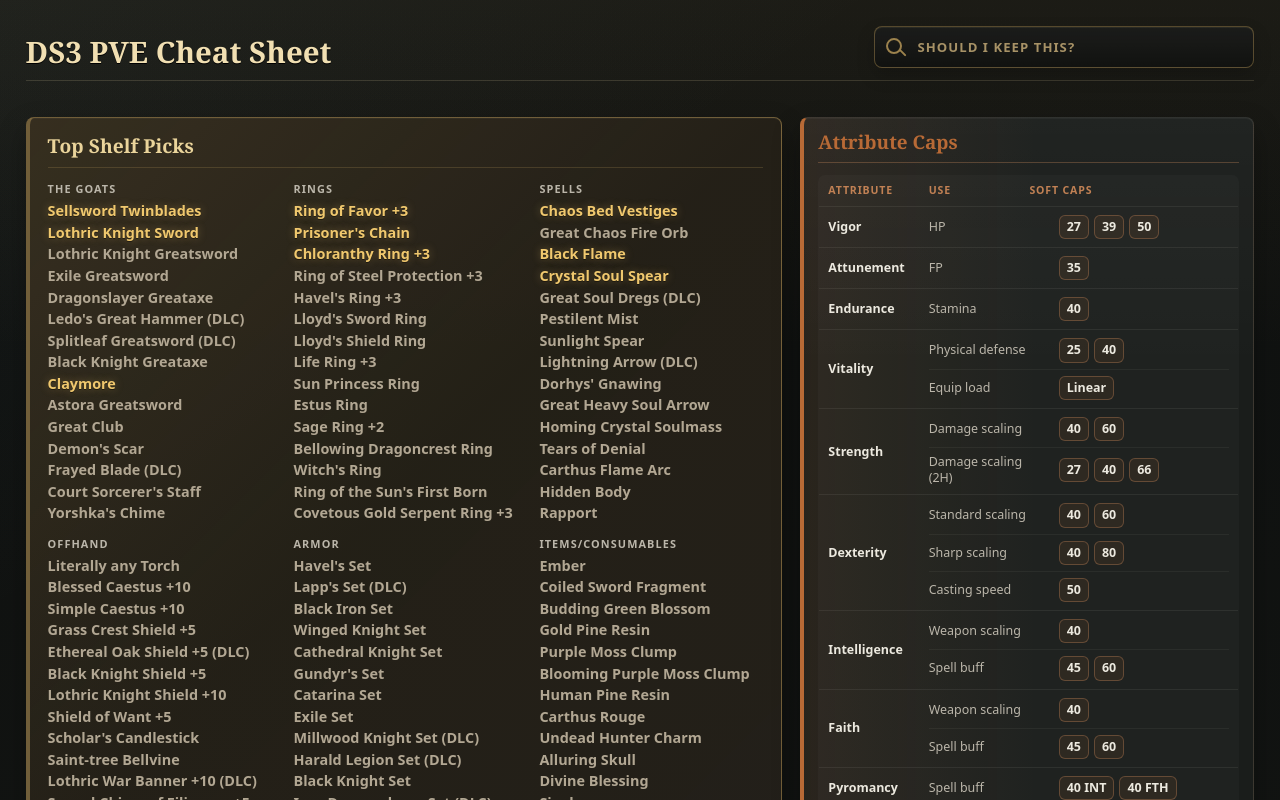
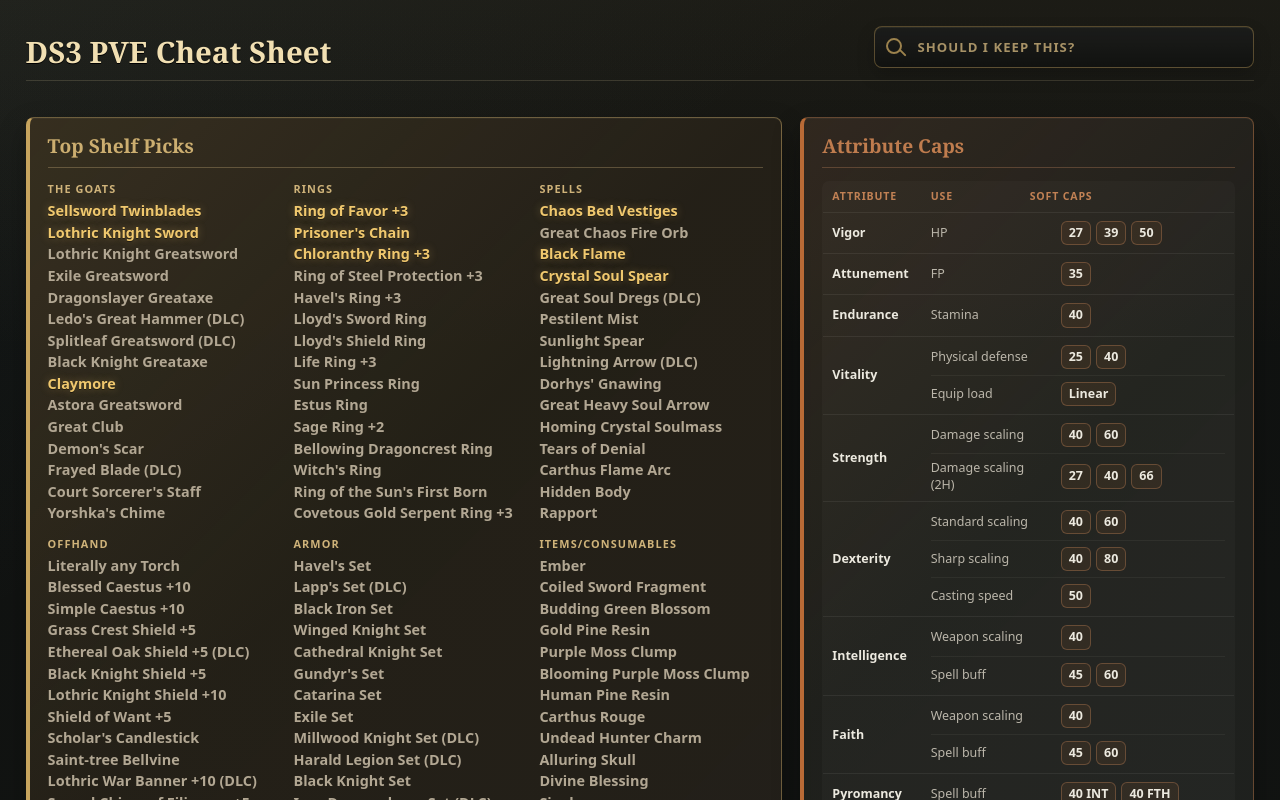
Before and after one commit to Morgpo/ds3-cheat-sheet, a React (Vite) app: page / in a window 1280 px wide. Shown: the top 800 px of the page. Built offline with nearby package versions, Linux system fonts and the light colour scheme.

Commit message:
Update styles.css

```diff
--- a/src/styles.css
+++ b/src/styles.css
@@ -173,6 +173,7 @@
 
 .feature-grid {
   position: relative;
+  align-items: stretch;
   grid-template-columns: minmax(0, 1.25fr) minmax(360px, 0.75fr);
   column-gap: 18px;
   margin-bottom: 14px;
@@ -276,7 +277,8 @@
   --accent: var(--c-top-shelf);
   min-height: 100%;
   padding: clamp(14px, 1.5vw, 18px);
-  border-color: rgba(199, 164, 94, 0.48);
+  border-color: color-mix(in srgb, var(--accent) 38%, var(--line-soft));
+  border-left-color: var(--accent);
   background:
     linear-gradient(135deg, rgba(199, 164, 94, 0.14), rgba(199, 164, 94, 0.035) 44%, rgba(255, 255, 255, 0.018)),
     rgba(31, 28, 22, 0.94);
@@ -298,6 +300,17 @@
   outline-offset: 3px;
 }
 
+.feature-grid > .top-shelf,
+.feature-grid > .caps-card {
+  min-height: 100%;
+  padding: clamp(14px, 1.5vw, 18px);
+  border-color: color-mix(in srgb, var(--accent) 38%, var(--line-soft));
+  border-left-color: var(--accent);
+  border-radius: 8px;
+  box-shadow: 0 12px 28px var(--shadow), inset 0 1px 0 rgba(255, 255, 255, 0.035);
+  overflow: hidden;
+}
+
 .section-title,
 .card-title-row {
   display: flex;
@@ -312,6 +325,13 @@
   border-bottom: 1px solid rgba(199, 164, 94, 0.2);
 }
 
+.feature-grid .section-title,
+.feature-grid .caps-card .card-head {
+  margin-bottom: 13px;
+  padding-bottom: 11px;
+  border-bottom: 1px solid color-mix(in srgb, var(--accent) 24%, var(--line-soft));
+}
+
 .section-title h2,
 .card-head h2 {
   min-width: 0;
@@ -319,8 +339,9 @@
   line-height: 1.08;
 }
 
-.section-title h2 {
-  color: #ead49b;
+.section-title h2,
+.feature-grid .caps-card .card-head h2 {
+  color: color-mix(in srgb, var(--accent) 86%, var(--text));
   font-size: clamp(1.12rem, 1.5vw, 1.45rem);
 }
 
@@ -545,8 +566,7 @@
 .caps-card {
   --accent: var(--c-caps);
   background:
-    linear-gradient(180deg, rgba(255, 255, 255, 0.03), transparent 28%),
-    linear-gradient(90deg, rgba(184, 106, 54, 0.1), transparent 52%),
+    linear-gradient(135deg, rgba(184, 106, 54, 0.14), rgba(184, 106, 54, 0.035) 44%, rgba(255, 255, 255, 0.018)),
     var(--panel);
 }
 
@@ -560,7 +580,7 @@
 
 .caps-table-wrap {
   display: grid;
-  gap: 10px;
+  gap: 14px;
 }
 
 .caps-table {
@@ -568,7 +588,7 @@
   border-collapse: collapse;
   table-layout: fixed;
   overflow: hidden;
-  border: 1px solid rgba(238, 232, 219, 0.075);
+  border: 1px solid color-mix(in srgb, var(--c-caps) 15%, rgba(238, 232, 219, 0.075));
   border-radius: 7px;
   background: var(--panel-soft);
 }
@@ -681,6 +701,10 @@
   color: color-mix(in srgb, var(--c-top-shelf) 78%, var(--text));
 }
 
+.top-shelf .top-group h3 {
+  color: color-mix(in srgb, var(--c-top-shelf) 78%, var(--text));
+}
+
 .note-lines {
   display: grid;
   gap: 7px 14px;
@@ -702,8 +726,8 @@
 }
 
 .cap-note {
-  padding: 9px 2px 0;
-  border-top: 1px solid rgba(238, 232, 219, 0.08);
+  padding: 12px 2px 0;
+  border-top: 1px solid color-mix(in srgb, var(--c-caps) 20%, var(--line-soft));
 }
 
 .cap-note h3 {
```
